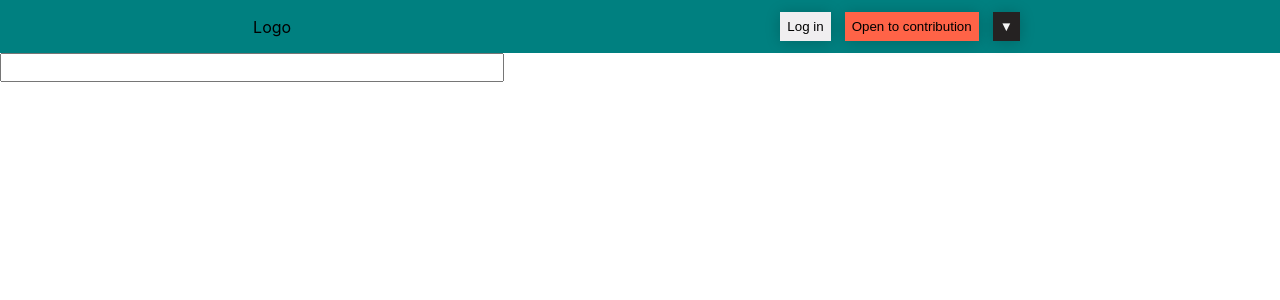
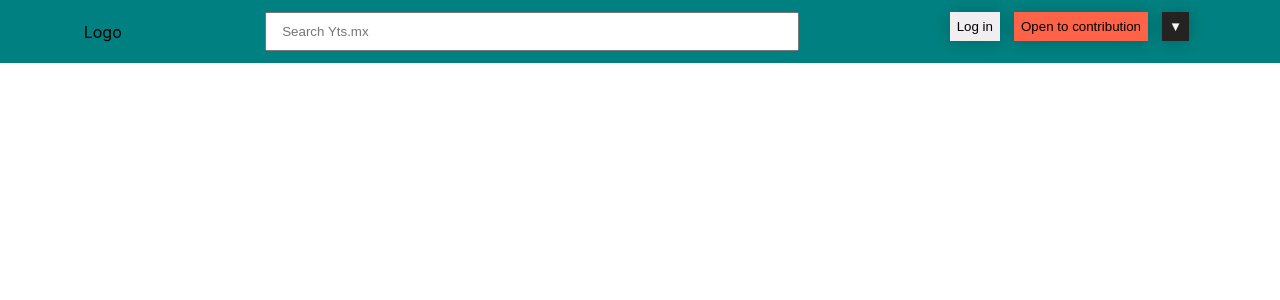
Before and after one commit to Sandip-Z/movies, a React (Create React App) app: page / in a window 1280 px wide. Shown: the top 300 px of the page. Built offline with nearby package versions, Linux system fonts and the light colour scheme.

Commit message:
[change] search bar location to navbar

```diff
--- a/src/App.js
+++ b/src/App.js
@@ -6,7 +6,6 @@ function App() {
   return (
     <div className="App">
       <Navbar />
-      <SearchBox />
     </div>
   );
 }
--- a/src/components/Navbar/index.js
+++ b/src/components/Navbar/index.js
@@ -1,5 +1,5 @@
 import React, { useState } from "react";
-
+import SearchBox from "../searchbox";
 const Navbar = () => {
   const [show, setShow] = useState(false);
   const handleCaretClick = () => {
@@ -10,6 +10,7 @@ const Navbar = () => {
       <div className="d-flex align-items-center">
         <p>Logo</p>
       </div>
+      <SearchBox />
       <div>
         <button className="btn btn-secondary">Log in</button>
         <button className="btn btn-primary">Open to contribution</button>
--- a/src/components/searchbox/index.js
+++ b/src/components/searchbox/index.js
@@ -24,7 +24,10 @@ const SearchBox = () => {
 
   return (
     <div className="search-box">
-      <input onChange={(e) => handleInputChange(e.target.value)} />
+      <input
+        onChange={(e) => handleInputChange(e.target.value)}
+        placeholder="Search Yts.mx"
+      />
       <DisplayResult results={movies} />
     </div>
   );
--- a/src/index.css
+++ b/src/index.css
@@ -52,6 +52,7 @@ p {
 .search-box input {
   width: 500px;
   height: 25px;
+  padding: 5px 15px;
 }
 
 .search-result {
@@ -124,7 +125,7 @@ nav {
 
 .dropdown {
   position: absolute;
-  background-color: grey;
+  background-color: rgb(197, 197, 197);
   top: 55px;
   right: 284px;
   list-style: none;
```
